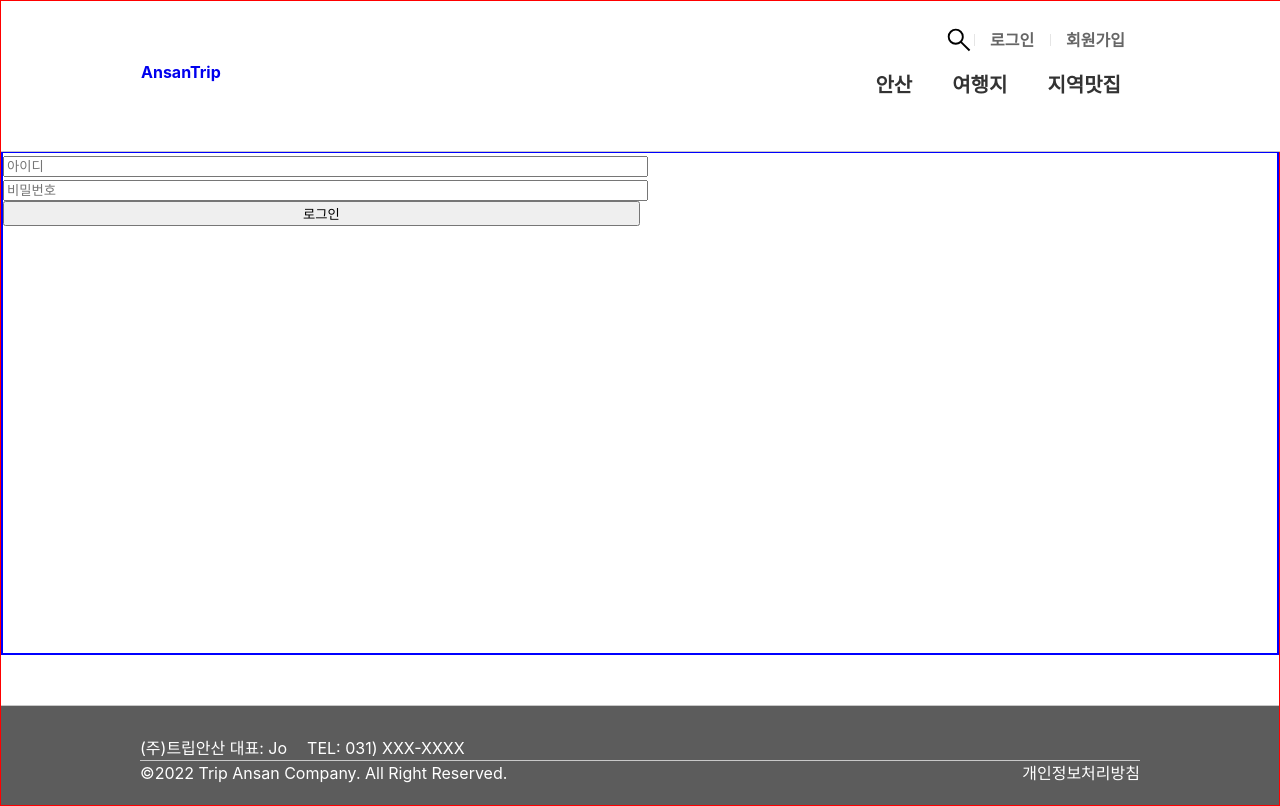
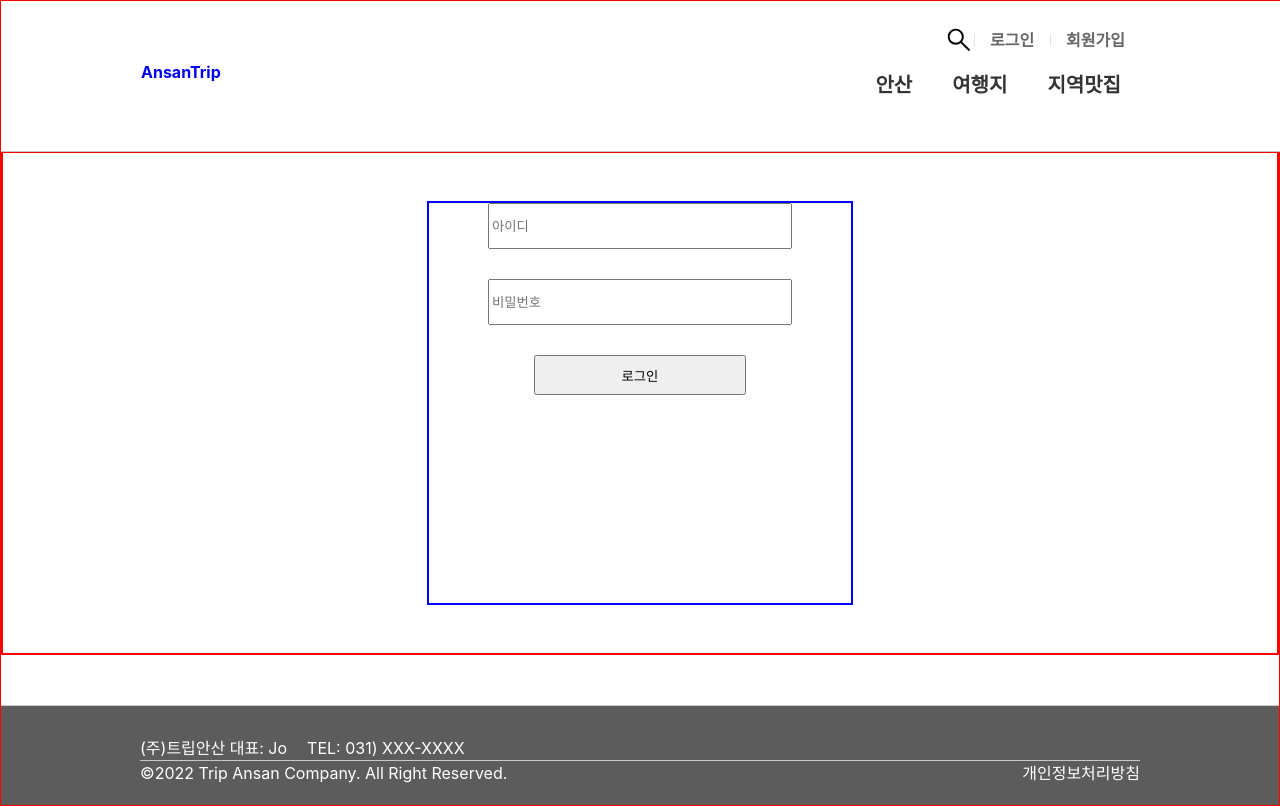
Before and after one commit to Seong1-Jo/p01-ansan, a React (Create React App) app in the folder client/: page /login in a window 1280 px wide. Built offline with nearby package versions, Linux system fonts and the light colour scheme.

Commit message:
style: LoginPage.tsx InputElement
LoginPage.tsx InputElement Styling

```diff
--- a/client/src/pages/LoginPage/LoginPage.tsx
+++ b/client/src/pages/LoginPage/LoginPage.tsx
@@ -10,7 +10,10 @@ import Footer from 'components/Footer/Footer';
 import { Container } from 'styles/Common';
 
 const LoginContainer = styled.div`
-  margin: 0 auto; //가운데 정렬
+  /* margin: 0 auto; //가운데 정렬 */
+  //회원가입 스타일 컴포넌트와 겹침!
+  border: 2px solid red;
+  height: 500px;
   display: flex;
   flex-direction: column;
   margin-top: 150px;
@@ -19,25 +22,21 @@ const LoginContainer = styled.div`
 const FormLogin = styled.form`
   //회원가입 스타일 컴포넌트와 겹침!
   border: 2px solid blue;
-  /* width: 800px; */
-  height: 500px;
+  /* width: 00px; */
+  height: 400px;
+  margin: auto;
+  text-align: center;
 `;
-const InputLogin = styled.input.attrs({
-  type: 'email',
-  placeholder: '아이디',
-})`
-  width: 50%;
-`;
-const InputPassword = styled.input.attrs({
-  type: 'password',
-  placeholder: '비밀번호',
-})`
-  width: 50%;
+const InputLogin = styled.input`
+  width: 70%;
+  height: 40px;
+  margin-bottom: 30px;
 `;
 const ButtonLogin = styled.button.attrs({
   type: 'submit',
 })`
   width: 50%;
+  height: 10%;
 `;
 function LoginPage() {
   const navigate = useNavigate();
@@ -69,8 +68,18 @@ function LoginPage() {
       <Header />
       <LoginContainer>
         <FormLogin onSubmit={LoginOnSubmit}>
-          <InputLogin value={loginId} onChange={LoginIdChange} />
-          <InputPassword value={loginPw} onChange={LoginPwChange} />
+          <InputLogin
+            type="text"
+            placeholder="아이디"
+            value={loginId}
+            onChange={LoginIdChange}
+          />
+          <InputLogin
+            type="password"
+            placeholder="비밀번호"
+            value={loginPw}
+            onChange={LoginPwChange}
+          />
           <ButtonLogin>로그인</ButtonLogin>
         </FormLogin>
       </LoginContainer>
--- a/client/src/pages/RegisterPage/RegisterPage.tsx
+++ b/client/src/pages/RegisterPage/RegisterPage.tsx
@@ -22,16 +22,16 @@ const FormRegister = styled.form`
   margin: auto; //가운데 정렬
   text-align: center; //자식 가운데 정렬!
 `;
+const InputRegister = styled.input`
+  width: 70%;
+  height: 40px;
+  margin-bottom: 30px;
+`;
 const ButtonRegister = styled.button.attrs({
   type: 'submit',
 })`
   width: 70%;
   height: 30px;
-`;
-const InputRegister = styled.input`
-  width: 70%;
-  height: 40px;
-  margin-bottom: 30px;
 `;
 
 function RegisterPage() {
```
